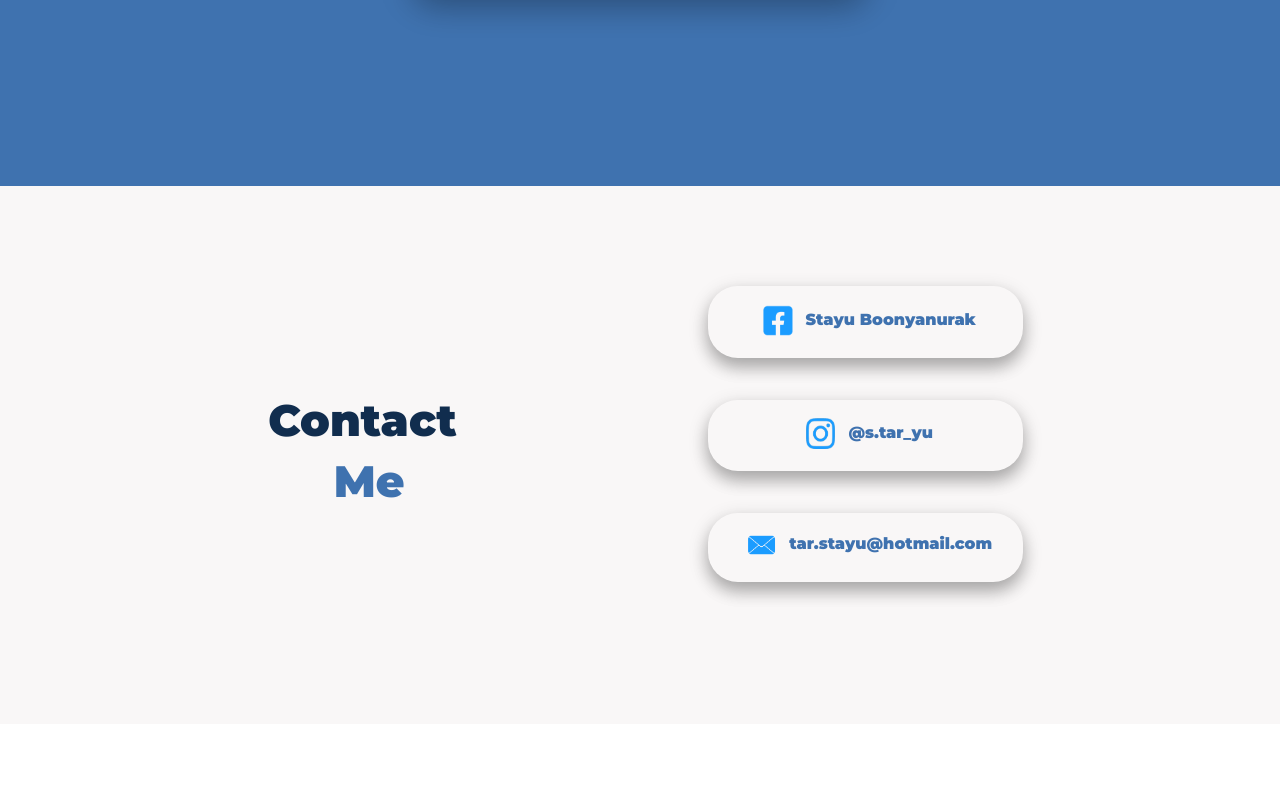
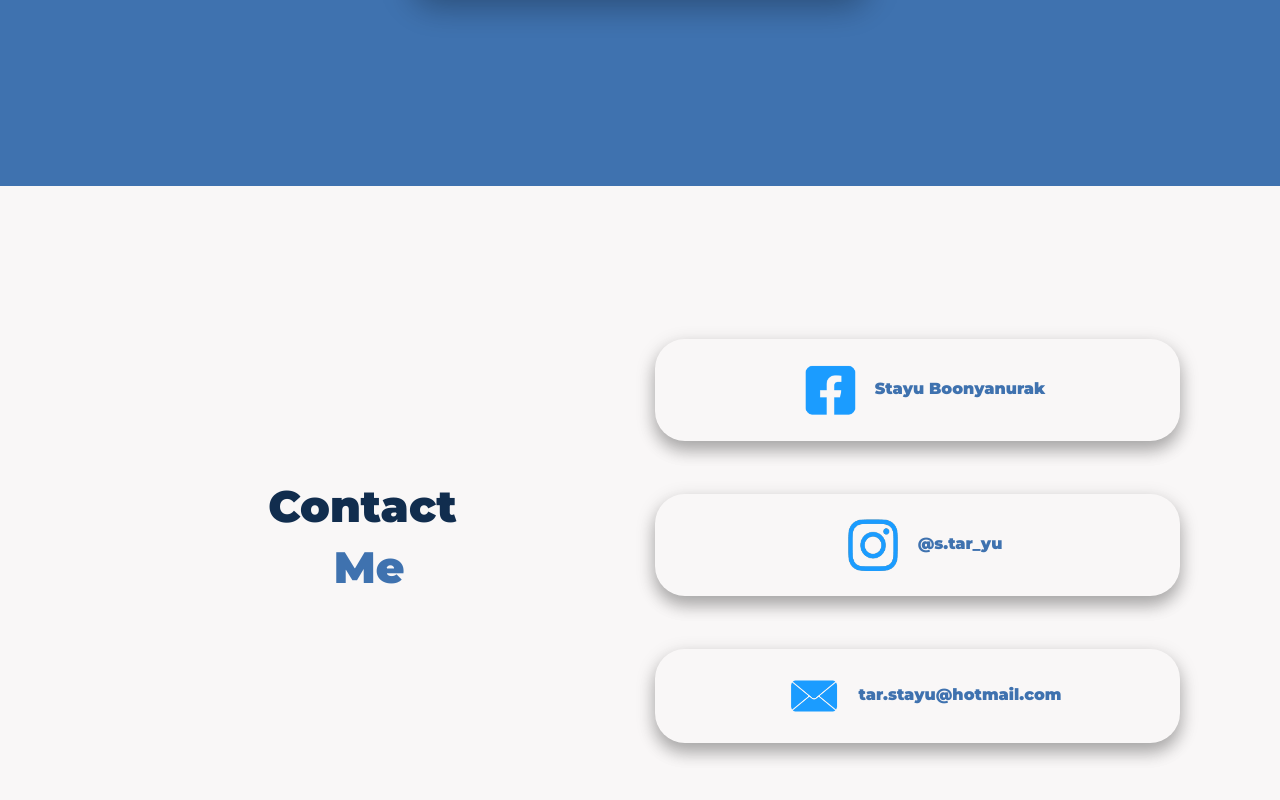
Before and after one commit to tarstayu/Resume, a plain HTML site: page index.html in a window 1280 px wide. Shown: the part 2792-3592 px from the top of the page. Before the commit the page ends 3516 px from the top, so only its background shows below. Drawn offline with nearby package versions, Linux system fonts and the light colour scheme.

Commit message:
Add files via upload

```diff
--- a/css/styles.css
+++ b/css/styles.css
@@ -15,7 +15,7 @@ p {
 .foot-col{
   box-shadow:0 10px 16px 0 rgba(0,0,0,0.2),0 6px 20px 0 rgba(0,0,0,0.19) !important;
   border-radius: 30px;
-  margin: 0% 30% 8% 10%;
+  margin: 10% auto 10% auto;
   padding:10px;
   text-align: center;
 }
--- a/index.html
+++ b/index.html
@@ -75,7 +75,7 @@
 
     <div class="row">
 
-      <div class="pricing-col col-lg-6 col-md-6">
+      <div class="pricing-col col-lg-6">
         <div class="card">
             <h3 class="pricing-head-text">2013-2015</h3>
           <div class="card-body">
@@ -87,7 +87,7 @@
         </div>
       </div>
 
-      <div class="pricing-col col-lg-6 col-md-6">
+      <div class="pricing-col col-lg-6">
         <div class="card">
             <h3 class="pricing-head-text">2016-2020</h3>
           <div class="card-body">
@@ -158,12 +158,12 @@
   <section id="footer">
 
     <div class="row">
-      <div class="col-lg-6 col-md-6 text-c">
+      <div class="col-lg-6 text-c">
         <h1 class="pricing-text fcolor" style="color:#112D4E;">Contact</h1>
         <h1 class="pricing-text fcolor">&nbsp;Me</h1>
       </div>
 
-      <div class="col-lg-6 col-md-6">
+      <div class="col-lg-6">
         <div class="foot-col zoom2">
           <img class="img-a" src="images/face.png">
             <a href="https://www.facebook.com/stayu.boonyanurak.7"><p class="fcolor text-a">Stayu Boonyanurak</p></a>
```
